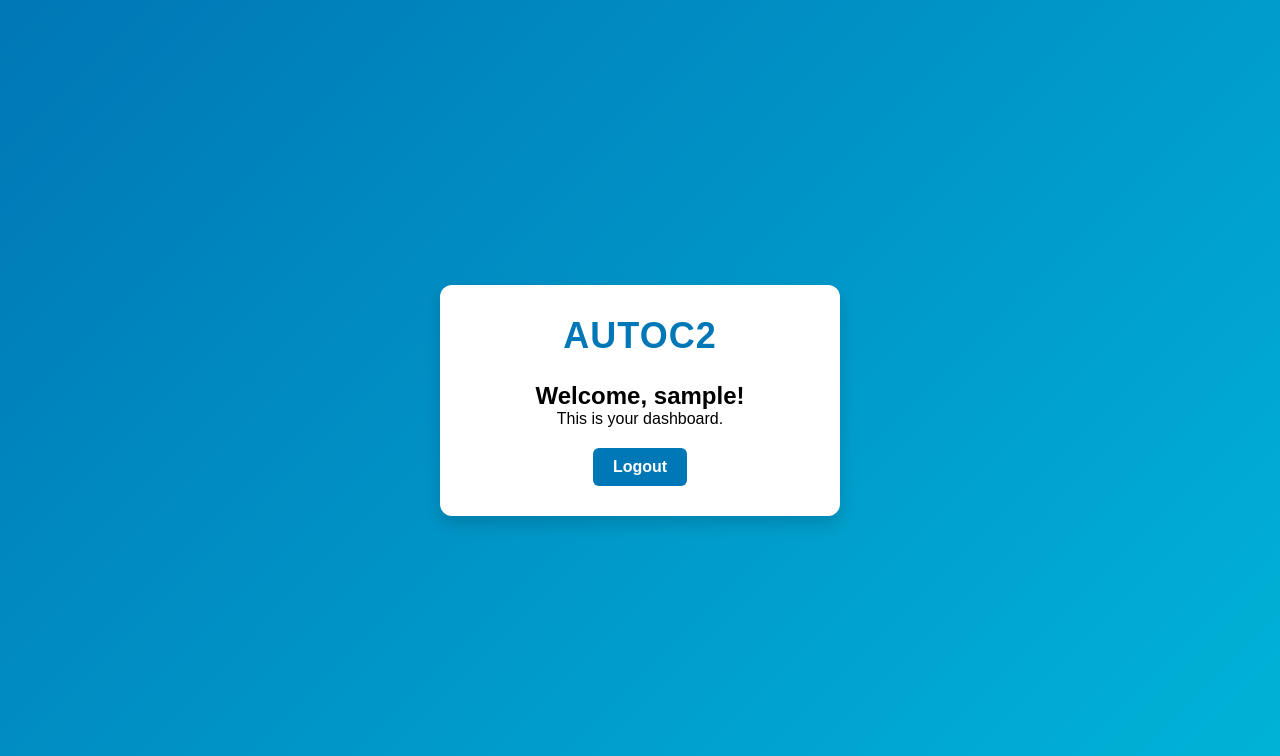
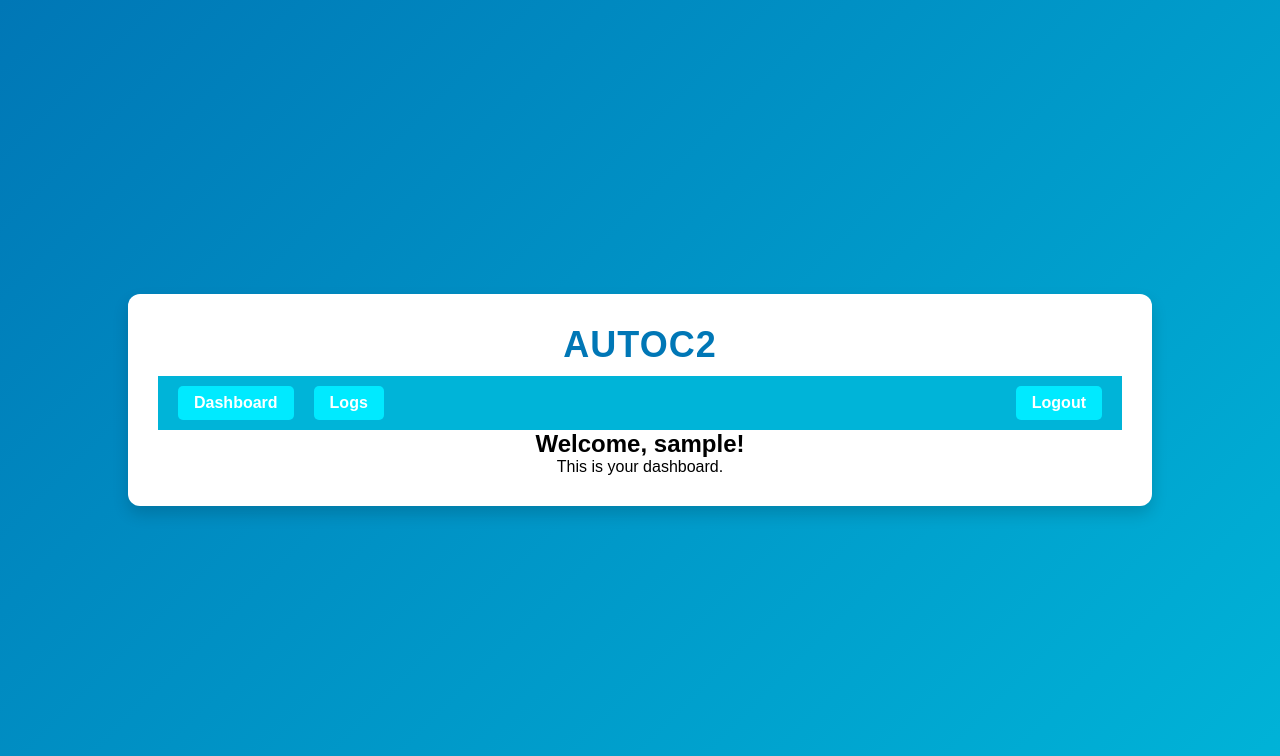
Before and after one commit to bokkisec/AutoC2, a Flask app: page /dashboard in a window 1280 px wide. Shown: the top 756 px of the page. Run offline with Flask 3, Linux system fonts and the light colour scheme; the visitor is signed in with stand-in values (Sample User, id 1).

Commit message:
good frontend progress

```diff
--- a/web/static/styles.css
+++ b/web/static/styles.css
@@ -16,6 +16,16 @@ body {
 
 /* Container styling */
 .container {
+    width: 80%;
+    padding: 30px;
+    background: #ffffff;
+    border-radius: 12px;
+    box-shadow: 0 8px 16px rgba(0, 0, 0, 0.15);
+    text-align: center;
+    transition: transform 0.3s ease;
+}
+
+.login-container {
     width: 400px;
     padding: 30px;
     background: #ffffff;
@@ -25,16 +35,11 @@ body {
     transition: transform 0.3s ease;
 }
 
-.container:hover {
-    transform: translateY(-5px);
-}
-
-/* Title styling */
 .title {
     font-size: 36px;
     color: #0077b6;
     font-weight: bold;
-    margin-bottom: 25px;
+    margin-bottom: 10px;
     text-transform: uppercase;
     letter-spacing: 1px;
 }
@@ -49,11 +54,11 @@ body {
     transition: opacity 0.5s ease;
 }
 
-/* Message Categories */
-.success { background-color: #4CAF50; }
-.danger { background-color: #f44336; }
-.warning { background-color: #ff9800; }
-.info { background-color: #2196F3; }
+/* Message Categories with blue-themed colors */
+.success { background-color: #0288d1; }
+.danger { background-color: #d32f2f; }
+.warning { background-color: #f57c00; }
+.info { background-color: #1976d2; }
 
 /* Form styling */
 .login-form label {
@@ -69,10 +74,10 @@ body {
     width: 100%;
     padding: 12px;
     margin: 8px 0;
-    border: 1px solid #ddd;
+    border: 1px solid #0077b6;
     border-radius: 6px;
     font-size: 16px;
-    background-color: #f9f9f9;
+    background-color: #f1f8fb;
     transition: border-color 0.3s;
 }
 
@@ -100,19 +105,41 @@ body {
     background-color: #00b4d8;
 }
 
-/* Logout button styling */
-.logout-button {
-    display: inline-block;
+/* Navbar styling with blue tones */
+.navbar {
+    display: flex;
+    justify-content: space-between;
+    align-items: center;
+    background-color: #00b4d8;
     padding: 10px 20px;
     color: #ffffff;
-    background-color: #0077b6;
-    text-decoration: none;
-    border-radius: 6px;
-    margin-top: 20px;
-    font-weight: bold;
-    transition: background-color 0.3s;
 }
 
-.logout-button:hover {
-    background-color: #00b4d8;
+.navbar .nav-links {
+    display: flex;
+    align-items: center;
+    gap: 20px;
 }
+
+.navbar .nav-links a {
+    color: #ffffff;
+    text-decoration: none;
+    font-size: 16px;
+    transition: color 0.3s;
+}
+
+.navbar .nav-links a:hover {
+    color: #00b4d8;
+}
+
+.navbar .button {
+    color: #ffffff;
+    background-color: #00eaff;
+    font-weight: bold;
+    padding: 8px 16px;
+    border-radius: 5px;
+    text-decoration: none;
+    transition: background-color 0.3s;
+    display: inline-flex;
+    align-items: center;
+}
--- a/web/templates/dashboard.html
+++ b/web/templates/dashboard.html
@@ -2,17 +2,33 @@
 <html lang="en">
 <head>
     <meta charset="UTF-8">
-    <title>Dashboard - AutoC2</title>
+    <title>AutoC2 | Dashboard</title>
     <link rel="stylesheet" href="{{ url_for('static', filename='styles.css') }}">
 </head>
 <body>
+
+    <!-- Dashboard content -->
     <div class="container">
+
         <h1 class="title">AutoC2</h1>
 
-        <h2>Welcome, {{ username }}!</h2>
-        <p>This is your dashboard.</p>
+        <!-- Navbar with links -->
+        <nav class="navbar">
+            <div class="nav-links">
+                <a href="{{ url_for('dashboard') }}" class="button">Dashboard</a>
+                <a href="http://localhost:5000" class="button">Logs</a>
+            </div>
+            <div class="nav-links">
+                <a href="{{ url_for('logout') }}" class="button">Logout</a>
+            </div>
+        </nav>
 
-        <a href="{{ url_for('logout') }}" class="logout-button">Logout</a>
+        <div>
+            <h2>Welcome, {{ username }}!</h2>
+            <p>This is your dashboard.</p>
+        </div>
+
     </div>
+
 </body>
 </html>
--- a/web/templates/login.html
+++ b/web/templates/login.html
@@ -2,11 +2,11 @@
 <html lang="en">
 <head>
     <meta charset="UTF-8">
-    <title>Login - AutoC2</title>
+    <title>AutoC2 | Login</title>
     <link rel="stylesheet" href="{{ url_for('static', filename='styles.css') }}">
 </head>
 <body>
-    <div class="container">
+    <div class="login-container">
         <h1 class="title">AutoC2</h1>
 
         <!-- Flash messages -->
```
Also changed, not shown: ac2_server.py (renamed from agent_server.py).
